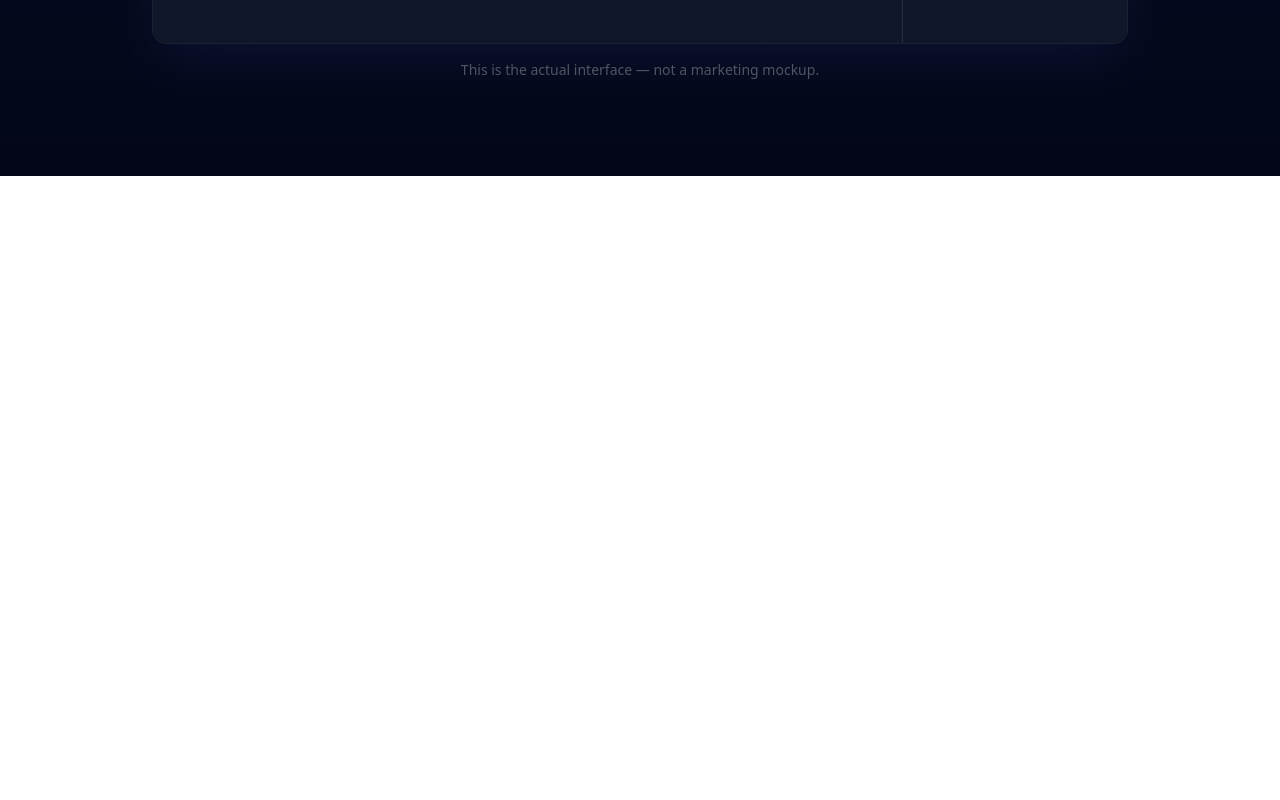
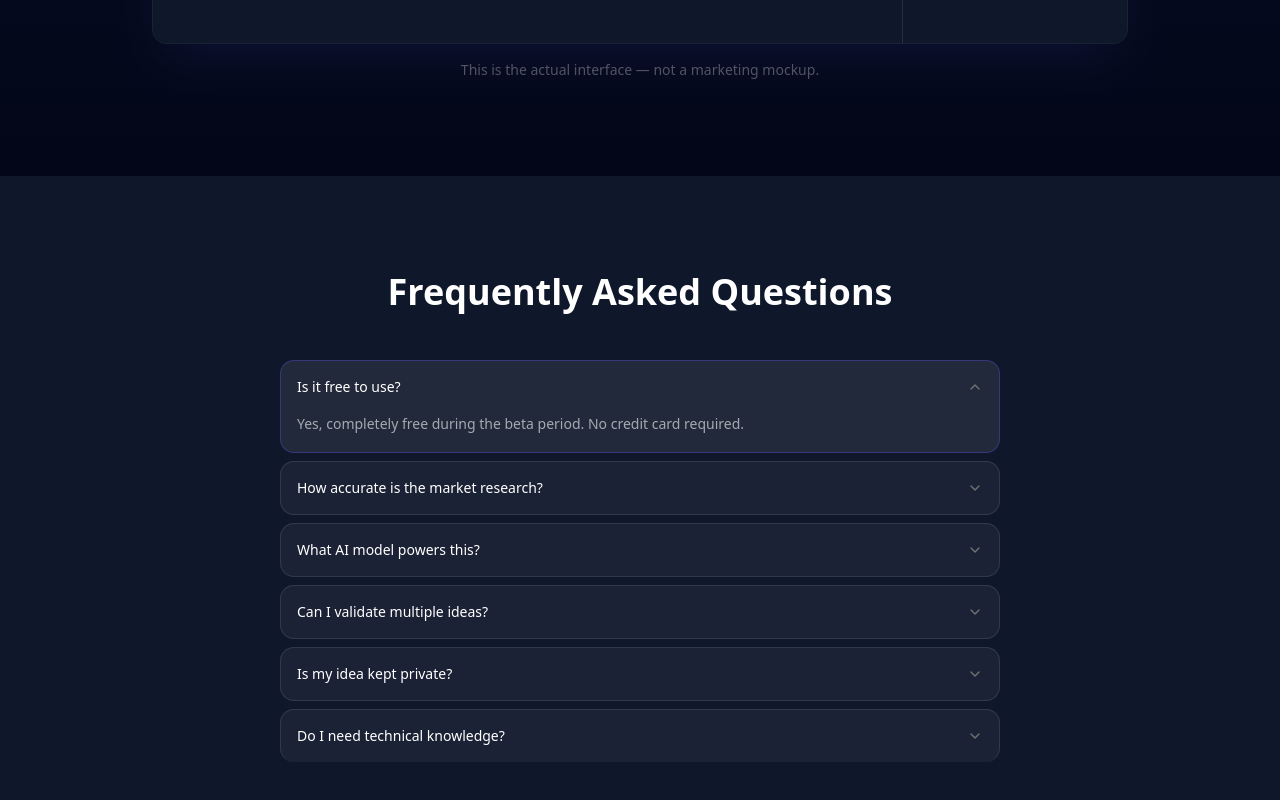
Before and after one commit to IvchenkoNazar/Idea2Startup, a Next.js app: page /en in a window 1280 px wide. Shown: the part 2714-3514 px from the top of the page. Before the commit the page ends 2890 px from the top, so only its background shows below. Built offline with nearby package versions, Linux system fonts and the light colour scheme.

Commit message:
feat: landing page FAQ section

```diff
--- a/src/app/[locale]/page.tsx
+++ b/src/app/[locale]/page.tsx
@@ -1,6 +1,7 @@
 import { getTranslations } from "next-intl/server";
 import Link from "next/link";
 import { Button } from "@/components/ui/button";
+import { Accordion, AccordionContent, AccordionItem, AccordionTrigger } from "@/components/ui/accordion";
 import { LandingNavbar } from "@/components/landing/LandingNavbar";
 
 export default async function Home() {
@@ -172,6 +173,37 @@ export default async function Home() {
           <p className="text-center text-sm text-white/30 mt-4">{t("mockupCaption")}</p>
         </div>
       </section>
+
+      {/* FAQ */}
+      <section className="py-24 bg-slate-900">
+        <div className="max-w-3xl mx-auto px-6">
+          <h2 className="text-3xl sm:text-4xl font-bold text-center mb-12">{t("faqTitle")}</h2>
+
+          <Accordion type="single" collapsible defaultValue="faq-0" className="space-y-2">
+            {[
+              { q: t("faq1Q"), a: t("faq1A") },
+              { q: t("faq2Q"), a: t("faq2A") },
+              { q: t("faq3Q"), a: t("faq3A") },
+              { q: t("faq4Q"), a: t("faq4A") },
+              { q: t("faq5Q"), a: t("faq5A") },
+              { q: t("faq6Q"), a: t("faq6A") },
+            ].map((item, i) => (
+              <AccordionItem
+                key={i}
+                value={`faq-${i}`}
+                className="rounded-xl border border-white/10 bg-white/5 px-4 data-[state=open]:bg-white/8 data-[state=open]:border-indigo-500/30 transition-all"
+              >
+                <AccordionTrigger className="text-white hover:no-underline hover:text-indigo-300 text-left py-4">
+                  {item.q}
+                </AccordionTrigger>
+                <AccordionContent className="text-white/60 pb-4 leading-relaxed">
+                  {item.a}
+                </AccordionContent>
+              </AccordionItem>
+            ))}
+          </Accordion>
+        </div>
+      </section>
     </div>
   );
 }
```
